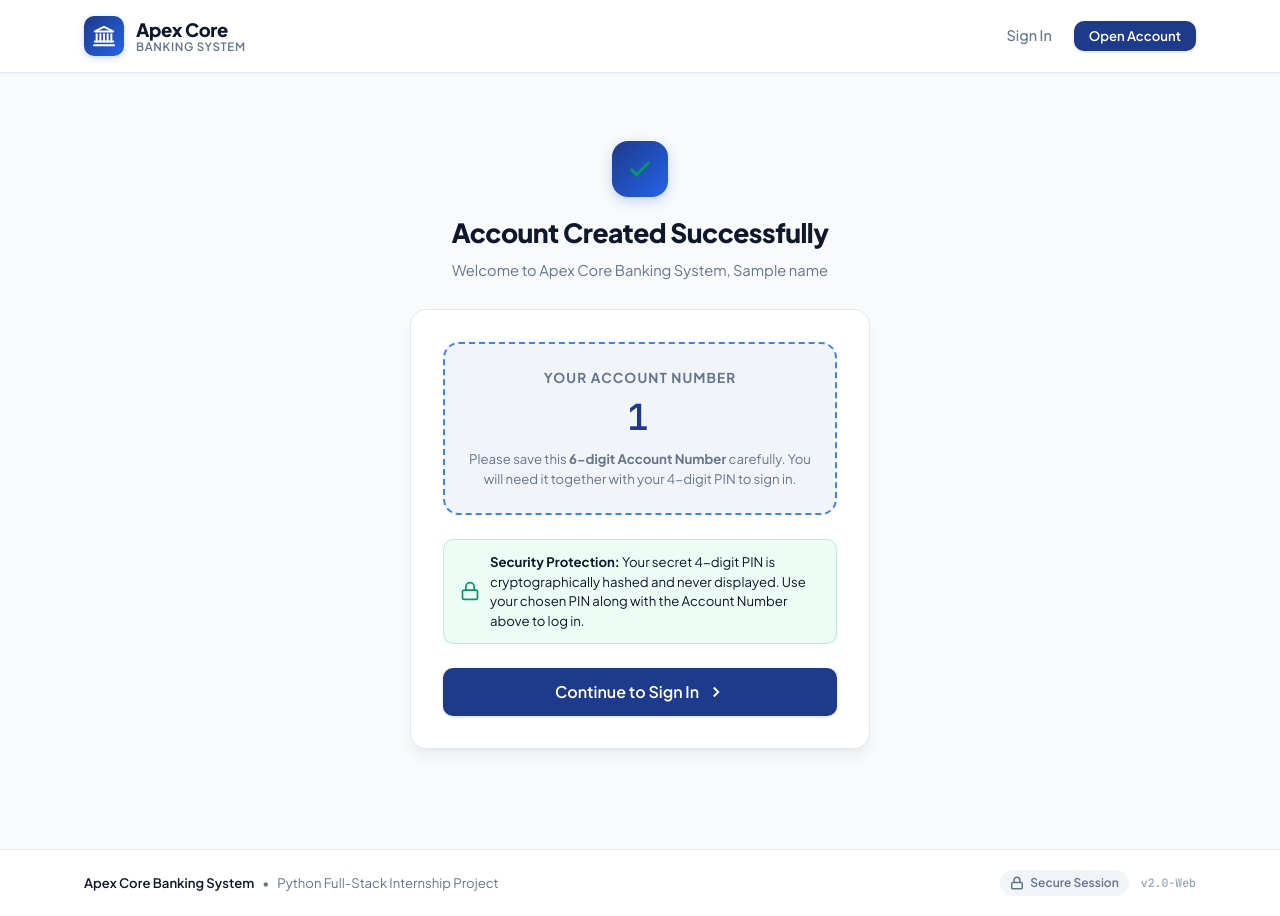
After one commit to HarshithDevX/Banking-System-Python, a Flask app: template templates/register_success.html in a window 1280 px wide. The commit adds this page. Run offline with Flask 3, Linux system fonts and the light colour scheme; the template is opened without the code that fills it: most values are stand-ins (such as "Sample title", 1, 10 or a date in 2020).

Commit message:
Fix account session flow and registration confirmation

```diff
--- a/app.py
+++ b/app.py
@@ -138,10 +138,13 @@ def login():
     Enforces strict 6-digit account and 4-digit PIN format.
     Displays generic error on failure to prevent user enumeration.
     """
-    if session.get("account_number"):
+    # Only redirect active sessions on GET requests; POST must authenticate submitted credentials
+    if request.method == "GET" and session.get("account_number"):
         return redirect(url_for("dashboard"))
 
     if request.method == "POST":
+        # Clear any prior session state before authenticating new credentials
+        session.clear()
         account_number = request.form.get("account_number", "").strip()
         pin = request.form.get("pin", "").strip()
 
@@ -225,14 +228,35 @@ def register():
             flash(err or "An error occurred while creating your account. Please try again.", "danger")
             return render_template("register.html", active_page="register")
 
-        flash(
-            f"Account created successfully! Your unique Account Number is {new_account_number}. "
-            f"Please keep this number safe as it is required to sign in.",
-            "success"
+        # Clear any prior session state to isolate the new account completely
+        session.clear()
+        session["registered_acc"] = new_account_number
+        session["registered_name"] = name
+
+        # Immediately render dedicated registration success view
+        return render_template(
+            "register_success.html",
+            account_number=new_account_number,
+            name=name,
+            active_page="register"
         )
-        return redirect(url_for("login"))
 
     return render_template("register.html", active_page="register")
+
+
+@app.route("/register-success")
+def register_success():
+    """Fallback registration confirmation page."""
+    acc = session.get("registered_acc")
+    name = session.get("registered_name", "Valued Customer")
+    if not acc:
+        return redirect(url_for("login"))
+    return render_template(
+        "register_success.html",
+        account_number=acc,
+        name=name,
+        active_page="register"
+    )
 
 
 @app.route("/logout")
--- a/templates/login.html
+++ b/templates/login.html
@@ -33,7 +33,7 @@
                            placeholder="e.g. 104523"
                            data-numeric="true"
                            maxlength="6"
-                           value="{{ request.form.get('account_number', '') }}"
+                           value="{{ request.args.get('acc', request.form.get('account_number', '')) }}"
                            required
                            autofocus>
                 </div>
--- /dev/null
+++ b/templates/register_success.html
@@ -0,0 +1,46 @@
+{% extends "base.html" %}
+
+{% block title %}Account Created Successfully{% endblock %}
+
+{% block content %}
+<div class="auth-wrapper">
+    <div class="auth-header">
+        <div class="auth-header-icon" style="background-color: var(--success-light); color: var(--success); border-color: var(--success);">
+            <svg width="28" height="28" viewBox="0 0 24 24" fill="none" stroke="currentColor" stroke-width="2.5">
+                <polyline points="20 6 9 17 4 12"></polyline>
+            </svg>
+        </div>
+        <h1 class="auth-title">Account Created Successfully</h1>
+        <p class="auth-subtitle">Welcome to Apex Core Banking System, {{ name }}</p>
+    </div>
+
+    <div class="auth-card" style="text-align: center;">
+        <div style="background: var(--surface-alt); border: 2px dashed var(--border-focus); border-radius: var(--radius-lg); padding: 24px 20px; margin-bottom: 24px;">
+            <div style="font-size: 0.85rem; font-weight: 700; text-transform: uppercase; letter-spacing: 0.08em; color: var(--text-muted); margin-bottom: 8px;">
+                Your Account Number
+            </div>
+            <div style="font-size: 2.25rem; font-weight: 800; letter-spacing: 0.12em; color: var(--primary); font-family: var(--font-mono); user-select: all; line-height: 1.2;">
+                {{ account_number }}
+            </div>
+            <div style="font-size: 0.825rem; color: var(--text-muted); margin-top: 10px;">
+                Please save this <strong>6-digit Account Number</strong> carefully. You will need it together with your 4-digit PIN to sign in.
+            </div>
+        </div>
+
+        <div style="background-color: var(--success-light); border: 1px solid rgba(5, 150, 105, 0.2); border-radius: var(--radius-md); padding: 12px 16px; margin-bottom: 24px; font-size: 0.825rem; color: var(--text-main); text-align: left; display: flex; gap: 10px; align-items: center;">
+            <svg width="20" height="20" viewBox="0 0 24 24" fill="none" stroke="var(--success)" stroke-width="2" style="flex-shrink: 0;">
+                <rect x="3" y="11" width="18" height="11" rx="2" ry="2"></rect>
+                <path d="M7 11V7a5 5 0 0 1 10 0v4"></path>
+            </svg>
+            <div>
+                <strong>Security Protection:</strong> Your secret 4-digit PIN is cryptographically hashed and never displayed. Use your chosen PIN along with the Account Number above to log in.
+            </div>
+        </div>
+
+        <a href="{{ url_for('login', acc=account_number) }}" class="btn btn-primary btn-block btn-lg" style="text-decoration: none; justify-content: center;">
+            <span>Continue to Sign In</span>
+            <svg width="18" height="18" viewBox="0 0 24 24" fill="none" stroke="currentColor" stroke-width="2.5"><polyline points="9 18 15 12 9 6"></polyline></svg>
+        </a>
+    </div>
+</div>
+{% endblock %}
```
Also changed, not shown: README.md.
